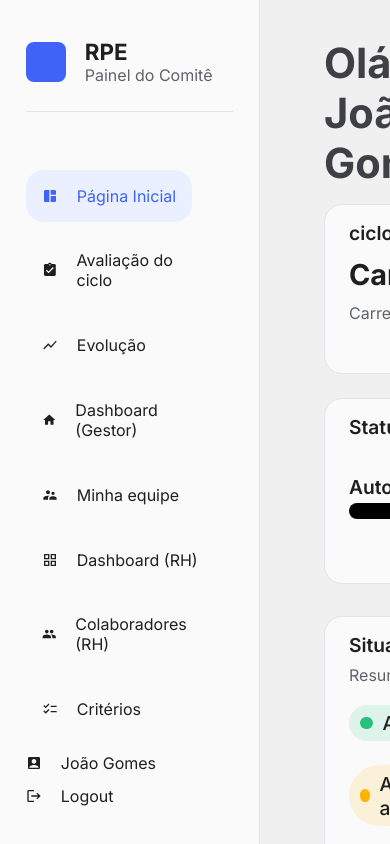
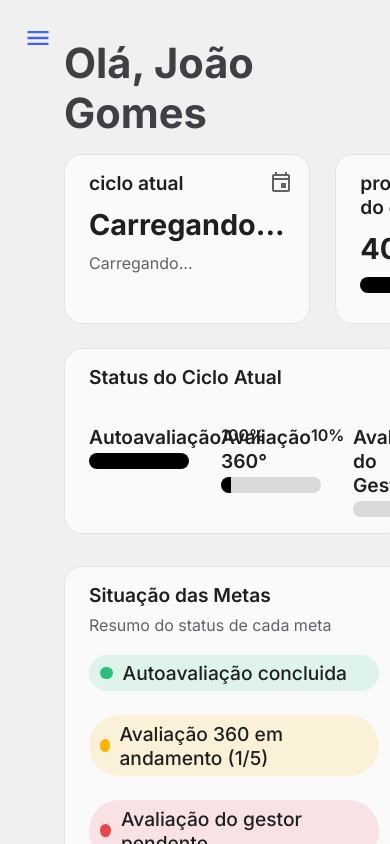
Before and after one commit to Baroes-da-APIzadinha/RPE-Frontend, a React (Vite) app: page /colaborador/home in a window 390 px wide. Built offline with nearby package versions, Linux system fonts and the light colour scheme; no server answers.

Commit message:
feat: navbar responsiva para telas menores

```diff
--- a/src/components/Sidebar/index.tsx
+++ b/src/components/Sidebar/index.tsx
@@ -17,8 +17,11 @@ import {
   MdShowChart,
   MdSpaceDashboard,
   MdSupervisorAccount,
+  MdClose,
+  MdMenu,
 } from "react-icons/md";
 import * as S from "./styles";
+import { useState } from "react";
 
 type Role = "colaborador" | "rh" | "gestor" | "comite";
 
@@ -30,28 +33,60 @@ type SidebarProps = {
 
 export function Sidebar({ roles, mainRole, userName }: SidebarProps) {
   const navigate = useNavigate();
-  const location = useLocation();
+  const [open, setOpen] = useState(false);
 
   const allNavItems = {
     colaborador: [
-    { to: '/colaborador/home', label: 'Página Inicial', icon: <MdSpaceDashboard /> },
-    { to: '/colaborador/evaluation', label: 'Avaliação do ciclo', icon: <MdAssignmentTurnedIn /> },
-    { to: '/colaborador/evolution', label: 'Evolução', icon: <MdShowChart /> }
+      {
+        to: "/colaborador/home",
+        label: "Página Inicial",
+        icon: <MdSpaceDashboard />,
+      },
+      {
+        to: "/colaborador/evaluation",
+        label: "Avaliação do ciclo",
+        icon: <MdAssignmentTurnedIn />,
+      },
+      {
+        to: "/colaborador/evolution",
+        label: "Evolução",
+        icon: <MdShowChart />,
+      },
     ],
     rh: [
-    { to: '/rh/dashboard', label: 'Dashboard (RH)', icon: <MdGridView /> },
-    { to: '/rh/collaborators', label: 'Colaboradores (RH)', icon: <MdGroup /> },
-    { to: '/rh/criteria', label: 'Critérios', icon: <MdChecklist /> },
-    { to: '/rh/import', label: 'Importação de dados', icon: <MdFileUpload /> }
+      { to: "/rh/dashboard", label: "Dashboard (RH)", icon: <MdGridView /> },
+      {
+        to: "/rh/collaborators",
+        label: "Colaboradores (RH)",
+        icon: <MdGroup />,
+      },
+      { to: "/rh/criteria", label: "Critérios", icon: <MdChecklist /> },
+      {
+        to: "/rh/import",
+        label: "Importação de dados",
+        icon: <MdFileUpload />,
+      },
     ],
     gestor: [
-    { to: '/gestor/dashboard', label: 'Dashboard (Gestor)', icon: <MdHome /> },
-    { to: '/gestor/team', label: 'Minha equipe', icon: <MdSupervisorAccount /> }
+      {
+        to: "/gestor/dashboard",
+        label: "Dashboard (Gestor)",
+        icon: <MdHome />,
+      },
+      {
+        to: "/gestor/team",
+        label: "Minha equipe",
+        icon: <MdSupervisorAccount />,
+      },
     ],
     comite: [
-    { to: '/comite/history', label: 'Histórico de ciclos', icon: <MdHistoryToggleOff /> }
-  ]
-}
+      {
+        to: "/comite/history",
+        label: "Histórico de ciclos",
+        icon: <MdHistoryToggleOff />,
+      },
+    ],
+  };
 
   const combinedNavItems = Array.from(
     new Map(
@@ -72,7 +107,19 @@ export function Sidebar({ roles, mainRole, userName }: SidebarProps) {
   };
 
   return (
-    <S.Container>
+    <>
+      {!open && (
+        <S.MenuButtonOutside onClick={() => setOpen(true)}>
+          <MdMenu size={28} />
+        </S.MenuButtonOutside>
+      )}
+      <S.Container $open={open}>
+        {open && (
+          <S.MenuButtonInside onClick={() => setOpen(false)}>
+            <MdClose size={28} />
+          </S.MenuButtonInside>
+        )}
+
         <S.Header>
           <S.Logo />
           <div>
@@ -84,7 +131,7 @@ export function Sidebar({ roles, mainRole, userName }: SidebarProps) {
         <S.ScrollArea>
           <S.Nav>
             {combinedNavItems.map(({ to, label, icon }) => (
-            <NavLink key={to} to={to}>
+              <NavLink key={to} to={to} onClick={() => setOpen(false)}>
                 {({ isActive }) => (
                   <S.NavItem active={isActive}>
                     {icon}
@@ -107,5 +154,6 @@ export function Sidebar({ roles, mainRole, userName }: SidebarProps) {
           </S.Logout>
         </S.Footer>
       </S.Container>
+    </>
   );
 }
--- a/src/components/Sidebar/styles.ts
+++ b/src/components/Sidebar/styles.ts
@@ -1,7 +1,41 @@
 import styled, { css } from 'styled-components'
 import theme from '../../styles/theme'
 
-export const Container = styled.aside`
+export const MenuButtonOutside = styled.button`
+  display: none;
+  position: fixed;
+  top: 1.5rem;
+  left: 1.5rem;
+  z-index: 1001;
+  background: none;
+  border: none;
+  cursor: pointer;
+  color: ${theme.colors.primary.default};
+
+  @media (max-width: 768px) {
+    display: flex;
+  }
+`;
+
+export const MenuButtonInside = styled.button`
+  display: none;
+  position: absolute;
+  top: 1.5rem;
+  right: 1.5rem;
+  background: none;
+  border: none;
+  cursor: pointer;
+  color: ${theme.colors.primary.default};
+
+  @media (max-width: 768px) {
+    display: flex;
+  }
+`;
+
+
+
+
+export const Container = styled.aside<{ $open?: boolean }>`
   width: 260px;
   height: 100vh;
   background-color: ${theme.colors.surface.default};
@@ -9,6 +43,16 @@ export const Container = styled.aside`
   display: flex;
   flex-direction: column;
   border-right: 1px solid ${theme.colors.border};
+
+  @media (max-width: 768px) {
+    position: fixed;
+    left: 0;
+    top: 0;
+    height: 100vh;
+    z-index: 1000;
+    transform: ${({ $open }) => ($open ? 'translateX(0)' : 'translateX(-100%)')};
+    transition: transform 0.3s;
+  }
 `
 
 export const ScrollArea = styled.div`
```
Lines whose indentation alone changed are shown as unchanged.
